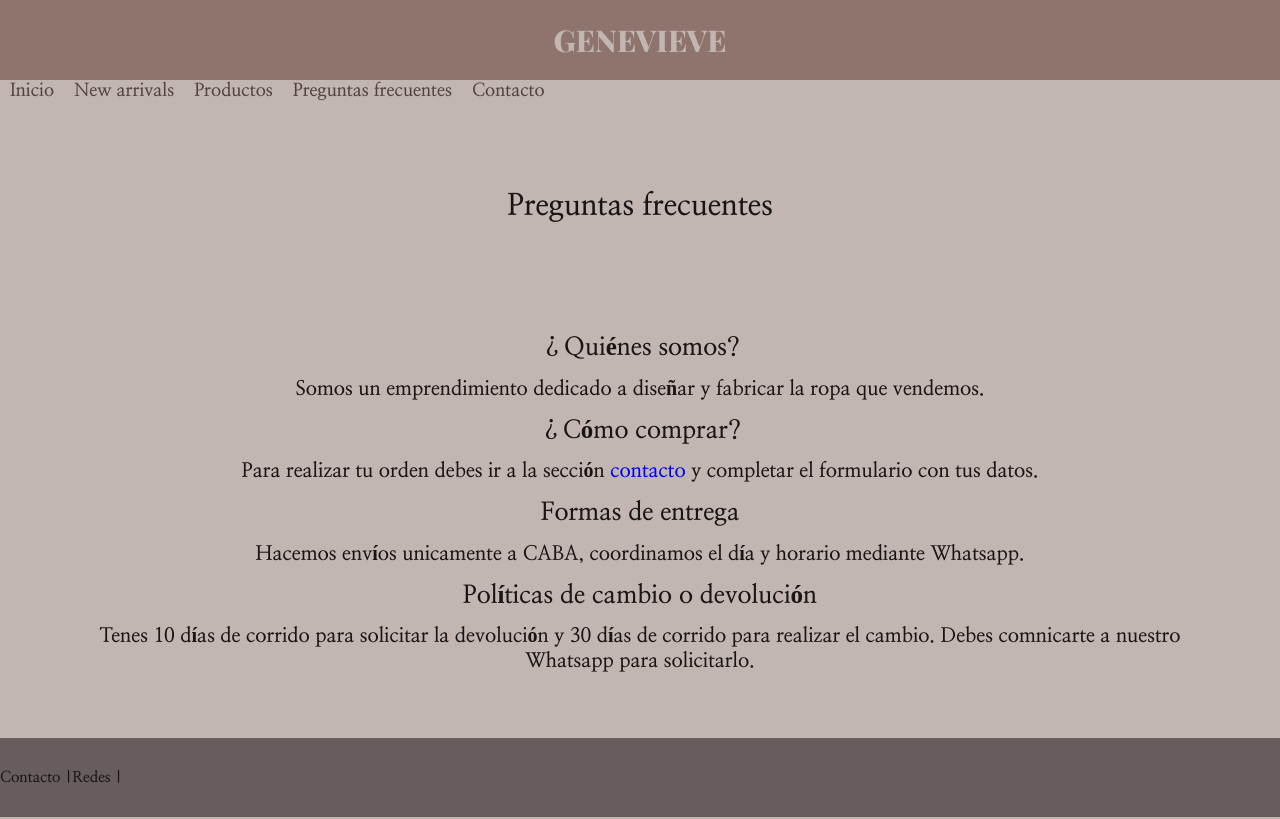
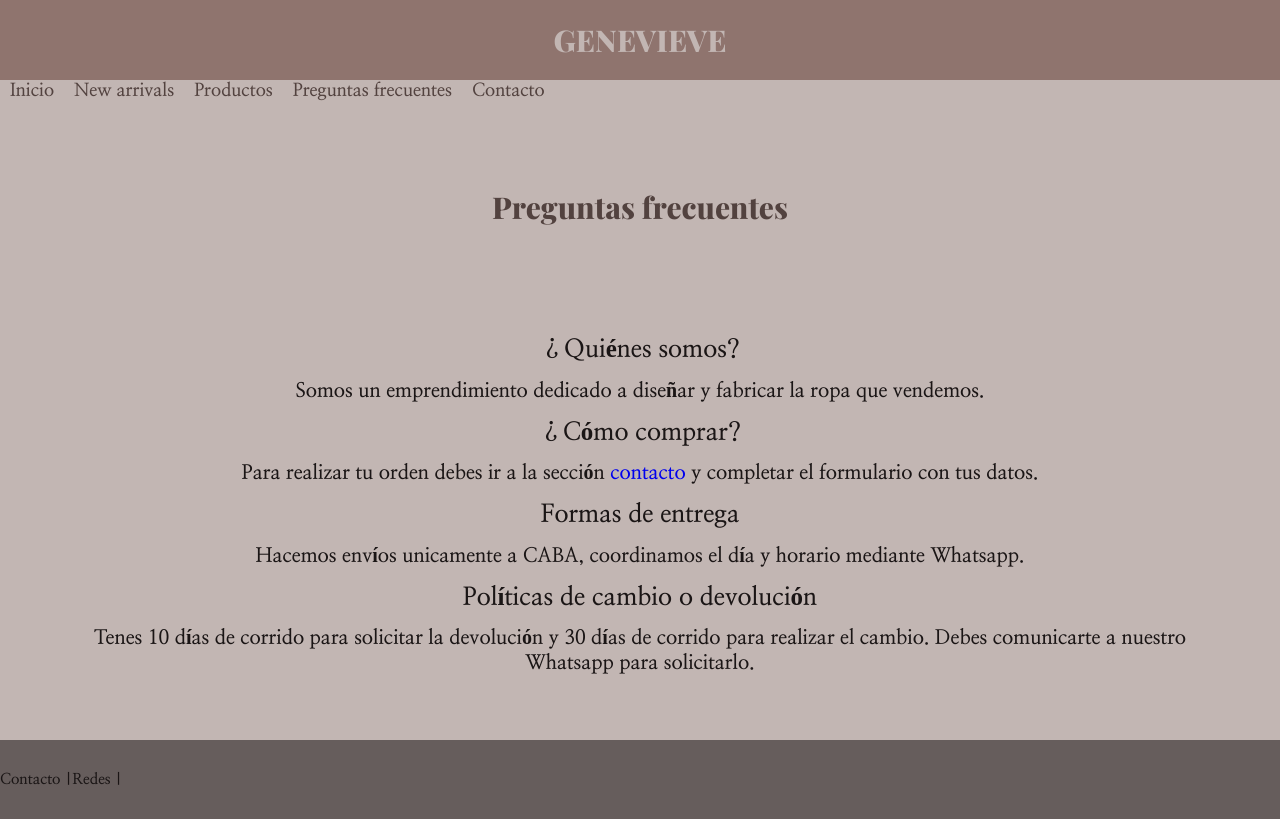
Before and after one commit to IvanaLazovich/Proyecto-Genevieve, a plain HTML site: page paginas/preguntasfrecuentes.html in a window 1280 px wide. Drawn offline with nearby package versions, Linux system fonts and the light colour scheme.

Commit message:
Modificacion de estilos

```diff
--- a/estilos/estilos.css
+++ b/estilos/estilos.css
@@ -45,20 +45,23 @@ header nav ul {
 }
 
 .mainTitulo {
-    color: #1a1515;
+    color: #52423f;
     font-size: 30px;
-    font-family: 'Nanum Myeongjo', serif;
-    font-weight: 700;
+    font-family: 'Playfair Display', serif;
+    font-weight: 800;
     text-align: center;
     padding: 20px 0px 30px 0px;
 }
 
-.mainSection {
+.mainParrafo {
     color: #1a1515;
     font-size: 20px;
     font-family: 'Nanum Myeongjo', serif;
     font-weight: 700;
     text-align: center;
+}
+
+.mainSection {
     margin: 5%;
     display: flex;
     flex-direction: column;
@@ -72,8 +75,13 @@ header nav ul {
 }
 
 .article {
+    color: #1a1515;
+    font-size: 20px;
+    font-family: 'Nanum Myeongjo', serif;
+    font-weight: 700;
     text-align: center;
 }
+
 
 .divSection {
     display: flex;
--- a/paginas/preguntasfrecuentes.html
+++ b/paginas/preguntasfrecuentes.html
@@ -47,7 +47,7 @@
         <article class="article">
             <h6>Políticas de cambio o devolución</h6>
             <p>Tenes 10 días de corrido para solicitar la devolución y 30 días de corrido para
-                realizar el cambio. Debes comnicarte a nuestro Whatsapp para solicitarlo. </p>
+                realizar el cambio. Debes comunicarte a nuestro Whatsapp para solicitarlo. </p>
         </article>
 
     </section>
```
